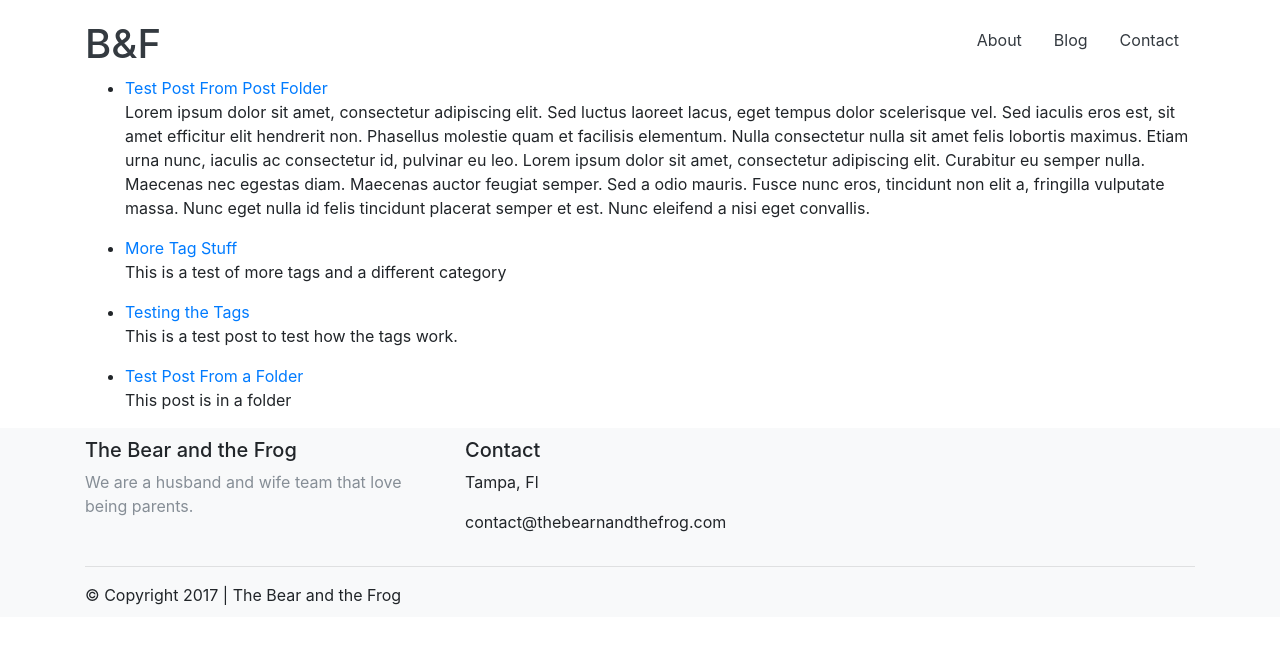
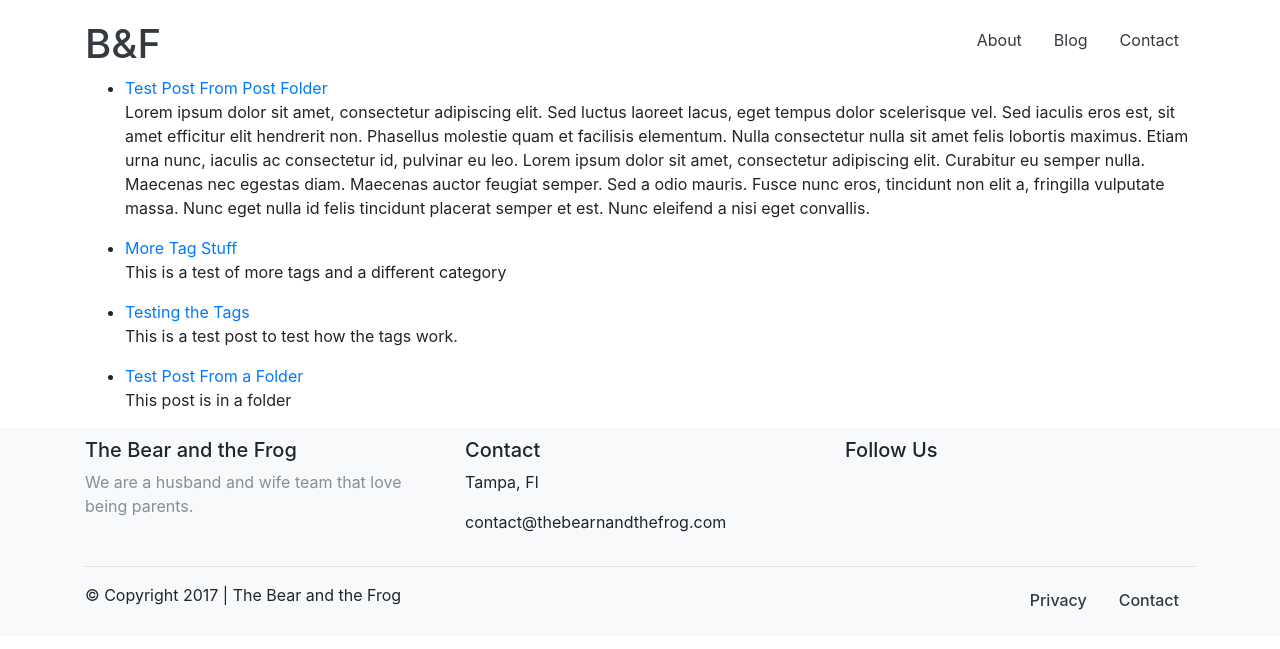
Before and after one commit to SevenZeroThree/The-Bear-and-the-Frog, a Jekyll site: the page built from blog/index.html, in a window 1280 px wide. Shown: the top 649 px of the page. Built offline with Jekyll 4.4.1, drawn with Linux system fonts in a browser that asks for light colours.

Commit message:
update footer to add additional links

```diff
--- a/_includes/footer.html
+++ b/_includes/footer.html
@@ -10,7 +10,7 @@
             <p>contact@thebearnandthefrog.com</p>
         </div>
         <div class="col">
-
+            <h5>Follow Us</h5>
         </div>
     </div>
     <hr />
@@ -18,5 +18,15 @@
         <div class="col">
             &copy; Copyright 2017 | The Bear and the Frog
         </div>
+        <div class="col">
+            <ul class="nav justify-content-end">
+                <li class="nav-item">
+                    <a class="nav-link text-dark h6" href="{{ site.baseurl }}/privacy/">Privacy</a>
+                </li>
+                <li class="nav-item">
+                    <a class="nav-link text-dark h6" href="https://github.com/703group/The-Bear-and-the-Frog/issues/new">Contact</a>
+                </li>
+            </ul>
+        </div>
     </div>
 </div>
```
